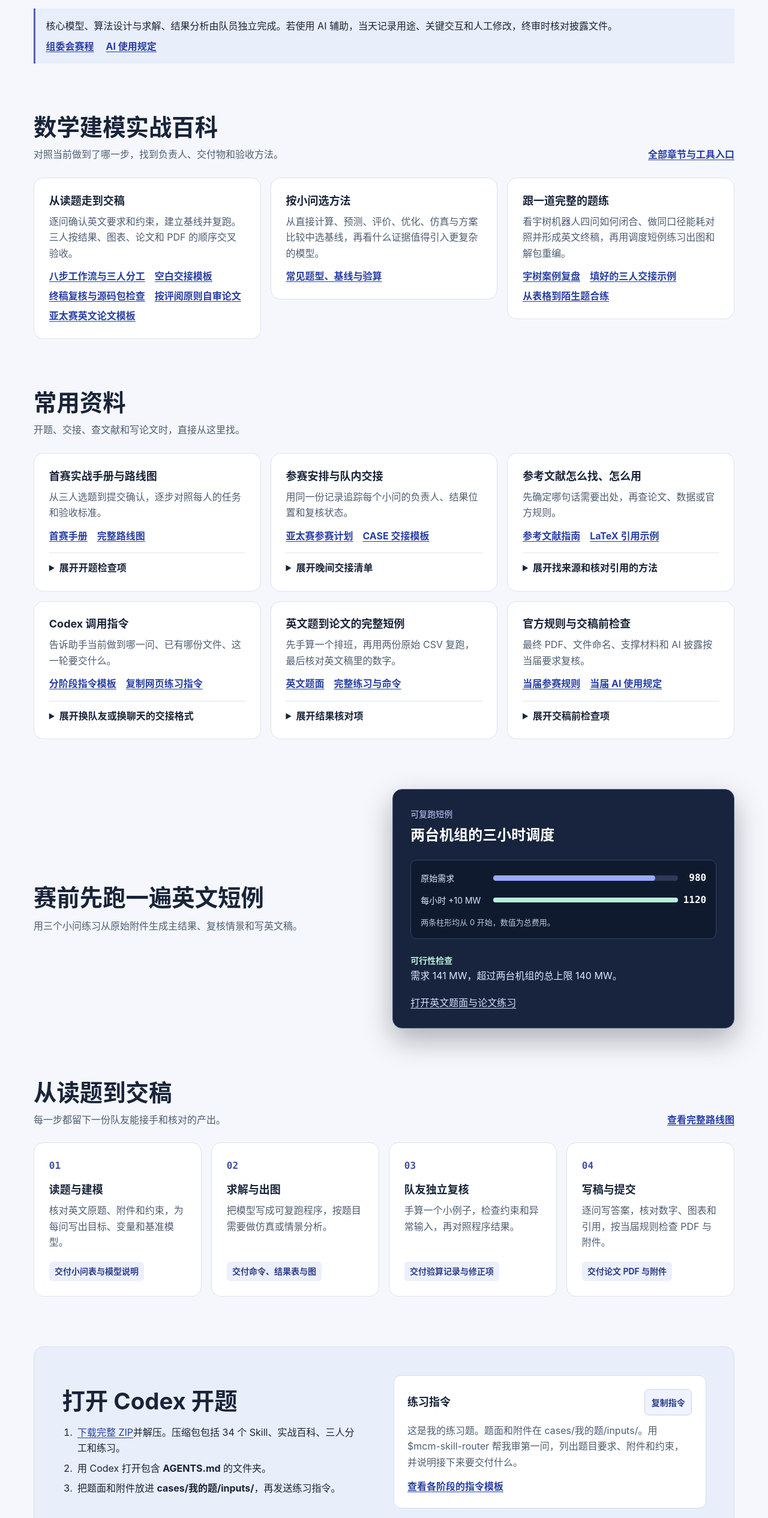
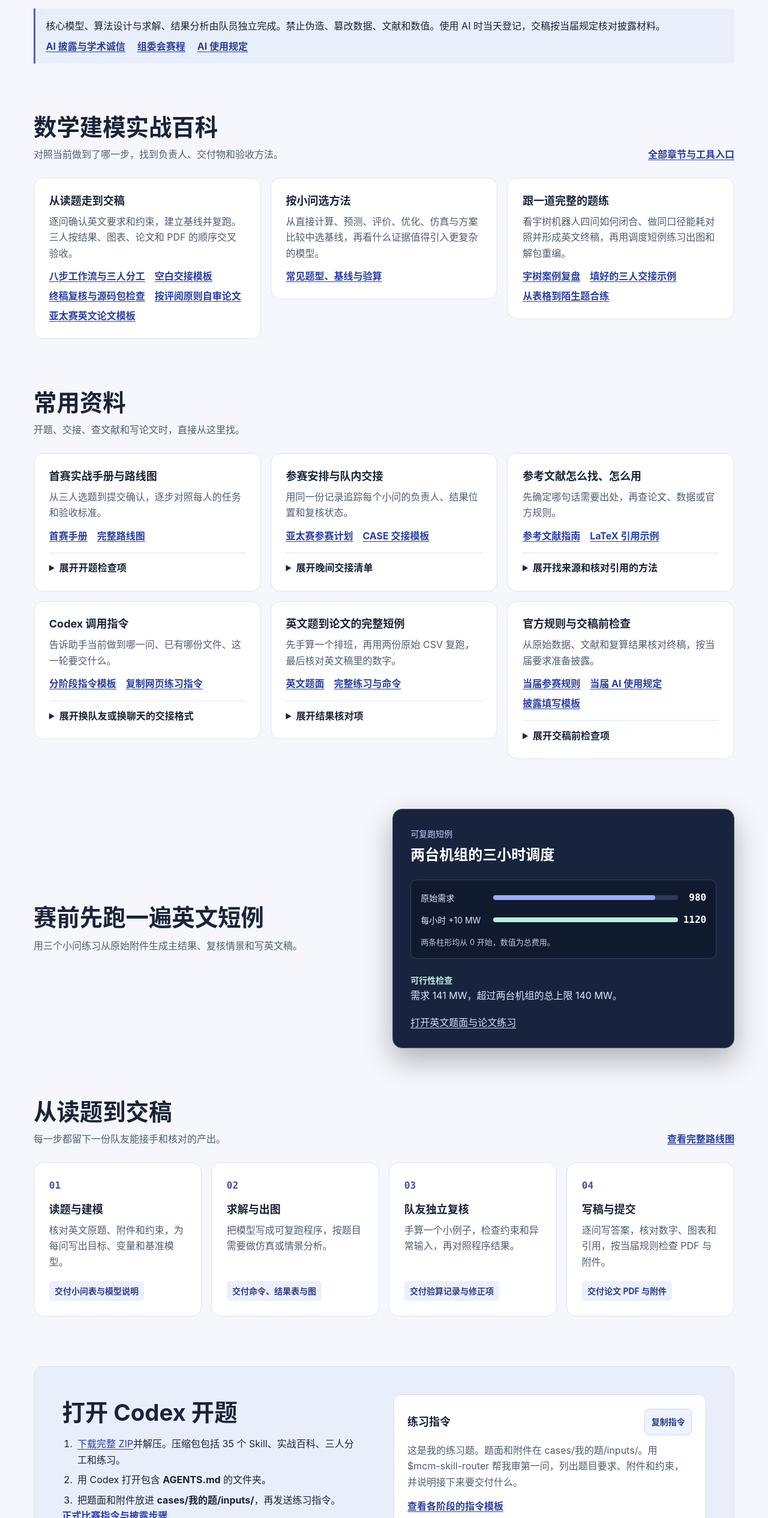
Before and after one commit to szy0387-beep/mcm-agent-skills, a plain HTML site: page docs/index.html in a window 1280 px wide. Shown: the part 1264-3794 px from the top of the page at 60% size. Drawn offline with Linux system fonts and the light colour scheme.

Commit message:
Add AI disclosure and academic integrity checks

```diff
--- a/docs/index.html
+++ b/docs/index.html
@@ -101,8 +101,9 @@
         </tbody>
       </table>
       <div class="contest-rules">
-        <p>核心模型、算法设计与求解、结果分析由队员独立完成。若使用 AI 辅助，当天记录用途、关键交互和人工修改，终审时核对披露文件。</p>
+        <p>核心模型、算法设计与求解、结果分析由队员独立完成。禁止伪造、篡改数据、文献和数值。使用 AI 时当天登记，交稿按当届规定核对披露材料。</p>
         <div>
+          <a class="text-link" href="https://github.com/szy0387-beep/mcm-agent-skills/blob/main/docs/ai-usage-disclosure.md">AI 披露与学术诚信</a>
           <a class="text-link" href="https://m.saikr.com/vse/apmcm26">组委会赛程</a>
           <a class="text-link" href="https://m.saikr.com/contest/notice_detail/50212">AI 使用规定</a>
         </div>
@@ -232,15 +233,16 @@
         </article>
         <article class="resource">
           <h3>官方规则与交稿前检查</h3>
-          <p>最终 PDF、文件命名、支撑材料和 AI 披露按当届要求复核。</p>
+          <p>从原始数据、文献和复算结果核对终稿，按当届要求准备披露。</p>
           <div class="resource-links">
             <a href="https://apmcm.org/detail/2513?language=cn">当届参赛规则</a>
             <a href="https://m.saikr.com/contest/notice_detail/50212">当届 AI 使用规定</a>
+            <a href="https://github.com/szy0387-beep/mcm-agent-skills/blob/main/templates/AI_USAGE_DISCLOSURE.md">披露填写模板</a>
           </div>
           <details>
             <summary>展开交稿前检查项</summary>
             <ul>
-              <li>按原题逐问核对答案，检查摘要、正文与图表里的数字一致。</li>
+              <li>按原题逐问核对答案，关键数值回查计算结果，数据和引文回查原始出处。</li>
               <li>打开最终 PDF 检查匿名、引用、排版与附件，再核对平台提交状态。</li>
             </ul>
           </details>
@@ -320,10 +322,11 @@
         <div>
           <h2 id="start-title">打开 Codex 开题</h2>
           <ol class="setup">
-            <li><a href="https://github.com/szy0387-beep/mcm-agent-skills/archive/refs/heads/main.zip">下载完整 ZIP</a>并解压。压缩包包括 34 个 Skill、实战百科、三人分工和练习。</li>
+            <li><a href="https://github.com/szy0387-beep/mcm-agent-skills/archive/refs/heads/main.zip">下载完整 ZIP</a>并解压。压缩包包括 35 个 Skill、实战百科、三人分工和练习。</li>
             <li>用 Codex 打开包含 <code>AGENTS.md</code> 的文件夹。</li>
             <li>把题面和附件放进 <code>cases/我的题/inputs/</code>，再发送练习指令。</li>
           </ol>
+          <a class="text-link" href="https://github.com/szy0387-beep/mcm-agent-skills/blob/main/docs/codex-prompts.md#正式比赛">正式比赛指令与披露步骤</a>
         </div>
         <div class="prompt-panel">
           <div class="prompt-header">
@@ -341,7 +344,7 @@
       <div class="section-head">
         <div>
           <h2 id="skills-title">按任务找 Skill</h2>
-          <p>13 个核心 Skill 和 21 个专项 Skill 均随包提供。<a href="https://github.com/szy0387-beep/mcm-agent-skills/blob/main/docs/visualization-guide.md">按图的用途选可视化 Skill</a>。</p>
+          <p>14 个核心 Skill 和 21 个专项 Skill 均随包提供。<a href="https://github.com/szy0387-beep/mcm-agent-skills/blob/main/docs/visualization-guide.md">按图的用途选可视化 Skill</a>。</p>
         </div>
         <a class="text-link" href="https://github.com/szy0387-beep/mcm-agent-skills/blob/main/.agents/skills/mcm-skill-router/references/specialist-skills.md">查看 21 个专项 Skill</a>
       </div>
@@ -369,6 +372,7 @@
             <li><a href="https://github.com/szy0387-beep/mcm-agent-skills/blob/main/.agents/skills/mcm-team-drill/SKILL.md">三人合练与交接</a><span>mcm-team-drill</span></li>
             <li><a href="https://github.com/szy0387-beep/mcm-agent-skills/blob/main/.agents/skills/mcm-paper-training/SKILL.md">论文写作与编译</a><span>mcm-paper-training</span></li>
             <li><a href="https://github.com/szy0387-beep/mcm-agent-skills/blob/main/.agents/skills/mcm-citation/SKILL.md">文献检索与引用</a><span>mcm-citation</span></li>
+            <li><a href="https://github.com/szy0387-beep/mcm-agent-skills/blob/main/.agents/skills/ai-usage-disclosure/SKILL.md">AI 披露与学术诚信</a><span>ai-usage-disclosure</span></li>
             <li><a href="https://github.com/szy0387-beep/mcm-agent-skills/blob/main/.agents/skills/mcm-training-review/SKILL.md">独立验算与复盘</a><span>mcm-training-review</span></li>
           </ul>
         </article>
```
Also changed, not shown: 16 other files.
